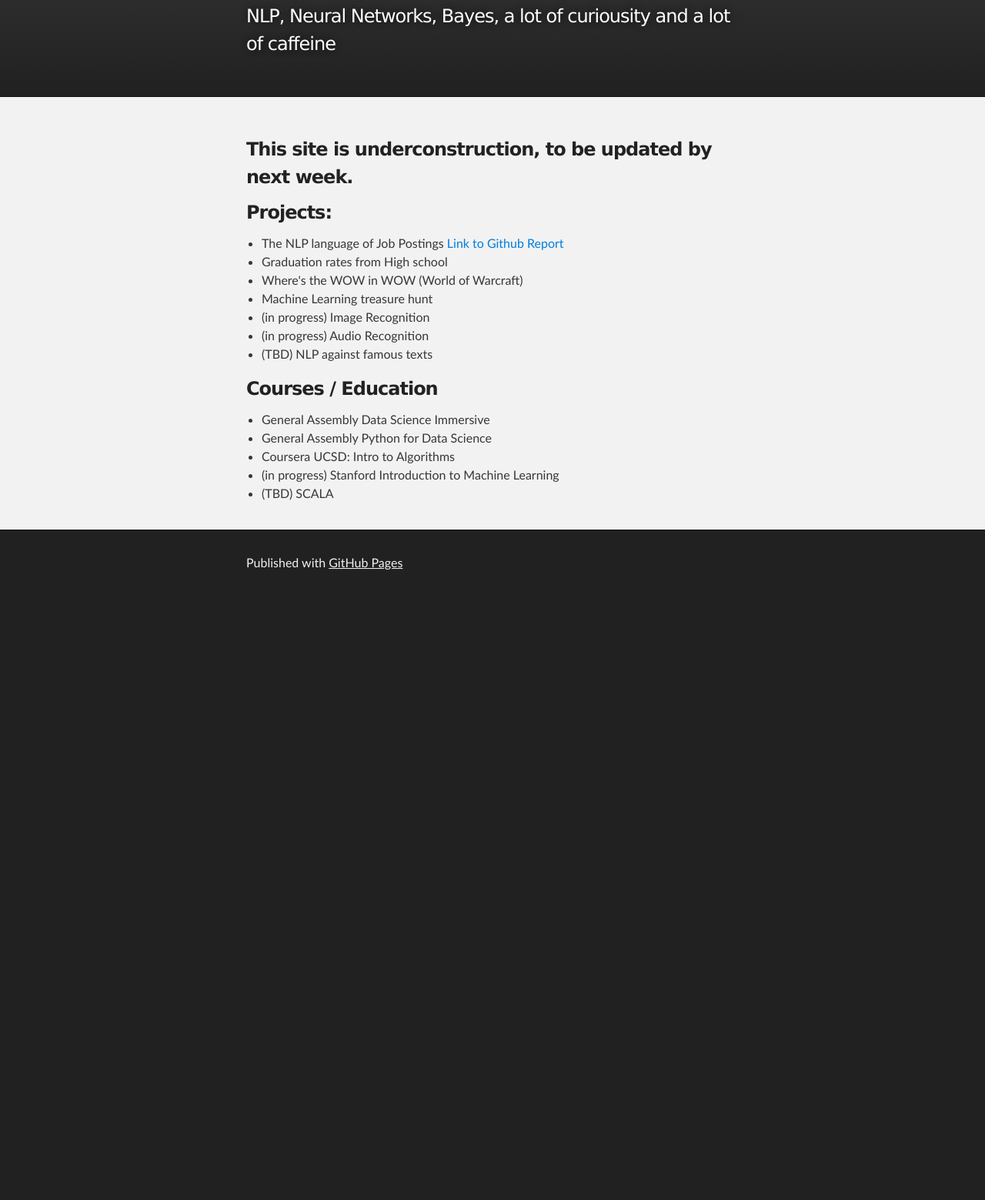
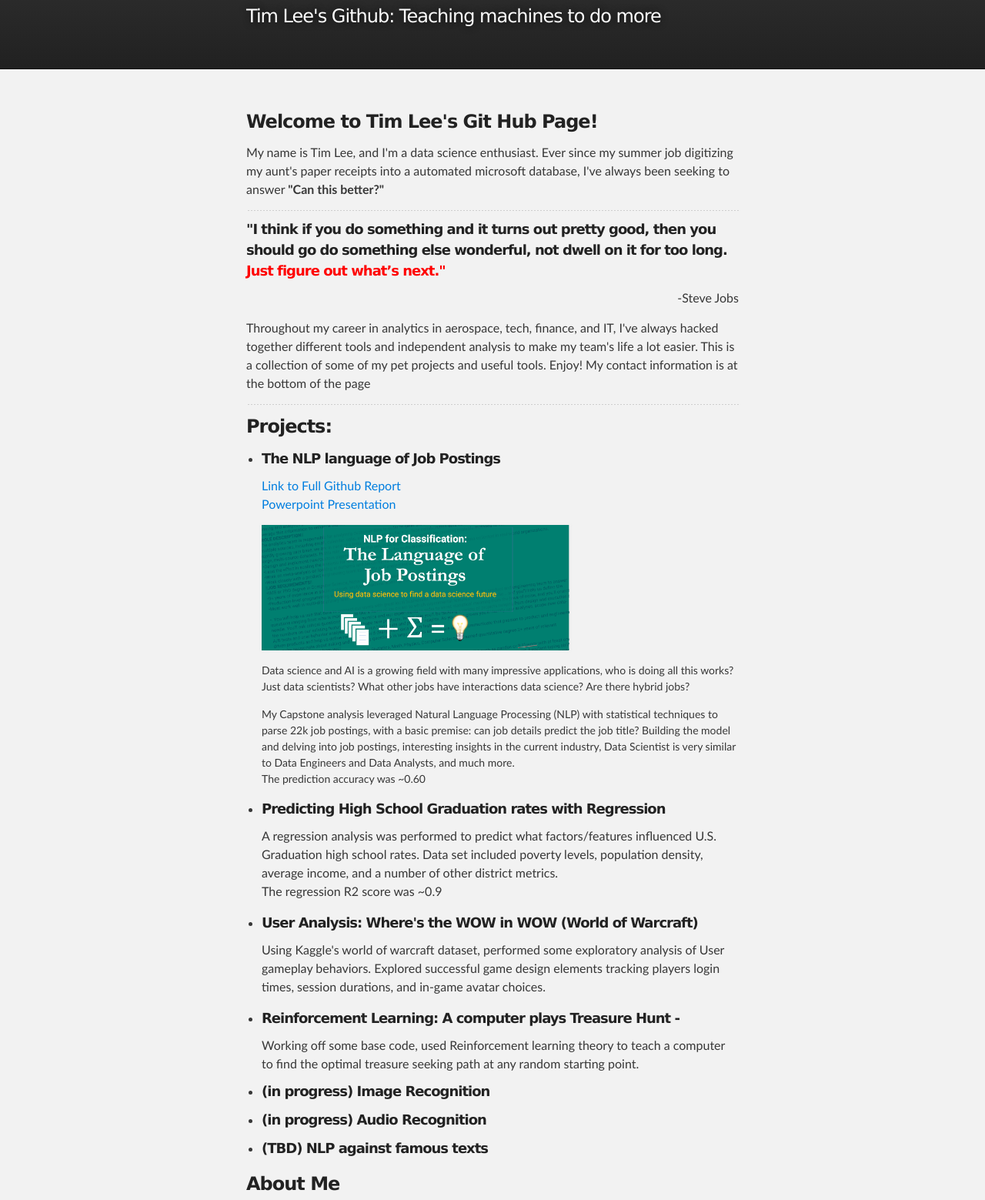
Before and after one commit to timdavidlee/timdavidlee.github.io, a plain HTML site: page index.html in a window 1280 px wide. Shown: the part 120-1679 px from the top of the page at 77% size. Before the commit the page ends 898 px from the top, so only its background shows below. Drawn offline with Linux system fonts and the light colour scheme.

Commit message:
updating my portfolio and uploading resume and presentations

```diff
--- a/index.html
+++ b/index.html
@@ -8,7 +8,7 @@
 
     <link rel="stylesheet" type="text/css" media="screen" href="stylesheets/stylesheet.css">
 
-    <title>Data Science Journey</title>
+    <title>Learning Machines : Tim Lee's Github </title>
   </head>
 
   <body>
@@ -18,8 +18,8 @@
         <header class="inner">
           <a id="forkme_banner" href="https://github.com/timdavidlee">View on GitHub</a>
 
-          <h1 id="project_title">Data Science Journey</h1>
-          <h2 id="project_tagline">NLP, Neural Networks, Bayes, a lot of curiousity and a lot of caffeine</h2>
+          <h1 id="project_title">Learning Machines</h1>
+          <h2 id="project_tagline">Tim Lee's Github: Teaching machines to do more </h2>
 
         </header>
     </div>
@@ -27,34 +27,98 @@
     <!-- MAIN CONTENT -->
     <div id="main_content_wrap" class="outer">
       <section id="main_content" class="inner">
+
         <h3>
-<a id="this-site-is-underconstruction-to-be-updated-by-next-week" class="anchor" href="#this-site-is-underconstruction-to-be-updated-by-next-week" aria-hidden="true"><span aria-hidden="true" class="octicon octicon-link"></span></a>This site is underconstruction, to be updated by next week.</h3>
+        <a id="this-site-is-underconstruction-to-be-updated-by-next-week" class="anchor" href="#this-site-is-underconstruction-to-be-updated-by-next-week" aria-hidden="true">
+        <span aria-hidden="true" class="octicon octicon-link"></span>
+        </a>Welcome to Tim Lee's Git Hub Page!
+        </h3>
 
+        <p>My name is Tim Lee, and I'm a data science enthusiast. Ever since my summer job digitizing my aunt's paper receipts into a automated microsoft database, I've always been seeking to answer <span style="font-weight:bold;">"Can this better?"</span>
+        </p>
+        <hr>
+        <h5>"I think if you do something and it turns out pretty good, then you should go do something else wonderful, not dwell on it for too long.<span style="color:red"> Just figure out what’s next."</span></h5>
+
+        <!-- Project Section -->
+        <p style="text-align:right">-Steve Jobs</p>
+        <p> Throughout my career in analytics in aerospace, tech, finance, and IT, I've always hacked together different tools and independent analysis to make my team's life a lot easier. This is a collection of some of my pet projects and useful tools. Enjoy! My contact information is at the bottom of the page </p>
+        <hr>
         <h3>
         <a id="projects" class="anchor" href="#projects" aria-hidden="true"><span aria-hidden="true" class="octicon octicon-link"></span></a>Projects:</h3>
 
 
         <ul>
-<li>The NLP language of Job Postings <a href="https://github.com/timdavidlee/timdavidlee.github.io/blob/master/Capstone/job-postings-NLP-data-science.ipynb">Link to Github Report</a></li>
-<li>Graduation rates from High school</li>
-<li>Where's the WOW in WOW (World of Warcraft)</li>
-<li>Machine Learning treasure hunt</li>
-<li>(in progress) Image Recognition</li>
-<li>(in progress) Audio Recognition</li>
-<li>(TBD) NLP against famous texts</li>
+        <li><h5>The NLP language of Job Postings</h5>
+        <p><a href="https://github.com/timdavidlee/timdavidlee.github.io/blob/master/Capstone/job-postings-NLP-data-science.ipynb">Link to Full Github Report</a><br>
+        <a href='capstone/NLP-for-job-postings-capstone- reduced.pdf'>Powerpoint Presentation</a>
+        </p>
+        <p><img src='https://github.com/timdavidlee/timdavidlee.github.io/raw/60f37bf3d2b246c3ee3dba6f952c346176c4c524/Capstone/img/capstoneppt-title.png' height='163' width='400'>
+        </p>
+        <span style='font-size: 14px'>
+          <p>
+            Data science and AI is a growing field with many impressive applications, who is doing all this works? Just data scientists? What other jobs have interactions data science? Are there hybrid jobs?
+          </p>
+          <p>
+            My Capstone analysis leveraged Natural Language Processing (NLP) with statistical techniques to parse 22k job postings, with a basic premise: can job details predict the job title? Building the model and delving into job postings, interesting insights in the current industry, Data Scientist is very similar to Data Engineers and Data Analysts, and much more. <br>The prediction accuracy was ~0.60
+          </p>
+        </span>
+
+        </li>
+        <li><h5>Predicting High School Graduation rates with Regression</h5>
+            <p>A regression analysis was performed to predict what factors/features influenced U.S. Graduation high school rates. Data set included poverty levels, population density, average income, and a number of other district metrics.<br>
+            The regression R2 score was ~0.9</p>
+        </li>
+        <li>
+          <h5>User Analysis: Where's the WOW in WOW (World of Warcraft) </h5>
+          <p>Using Kaggle's world of warcraft dataset, performed some exploratory analysis of User gameplay behaviors. Explored successful game design elements tracking players login times, session durations, and in-game avatar choices.</p>
+        </li>
+        <li>
+          <h5>Reinforcement Learning: A computer plays Treasure Hunt - </h5>
+            Working off some base code, used Reinforcement learning theory to teach a computer to find the optimal treasure seeking path at any random starting point.
+        </li>
+        <li>
+          <h5>(in progress) Image Recognition</h5>
+        </li>
+        <li>
+          <h5>(in progress) Audio Recognition</h5>
+        </li>
+        <li>
+          <h5>(TBD) NLP against famous texts</h5>
+        </li>
         </ul>
 
-<h3>
-<a id="courses--education" class="anchor" href="#courses--education" aria-hidden="true"><span aria-hidden="true" class="octicon octicon-link"></span></a>Courses / Education</h3>
+        <h3>About Me</h3>
+        <hr>
+         <div style='font-size: 14px'>
+          <img src='https://media.licdn.com/mpr/mpr/shrinknp_400_400/AAEAAQAAAAAAAANqAAAAJGYxZWY3ZDgwLTkzNGUtNGU5Yi05MzY2LTBlZmJkN2ZjNTc3Zg.jpg' height="100" width="100" >
+          <br><strong>Name: </strong> Timothy David Lee
+          <br><strong>Resume:  </strong><a href='content/TimDLeeResume_102016'> Resume </a>
+          <br><strong>Different Hats I've Worn: </strong> Advisory Manager (Big 4 Consulting), Adhoc-Accountant, Stress Engineer, Software Sales Engineer, Web Designer, Contract Photographer, Database Developer, High School Mentor, Graduate Teaching Assistant.
+          <br><strong>Email: </strong> <a href='mailto:tim.david.lee@gmail.com'> tim.david.lee@gmail.com</a>
+          <br><strong>LinkedIn:</strong> <a href='https://www.linkedin.com/in/timothy-lee-1537063b'>https://www.linkedin.com/in/timothy-lee-1537063b</a>
+          <br><strong>General Assembly Profile</strong>: <a href='https://profiles.generalassemb.ly/tim-lee'>https://profiles.generalassemb.ly/tim-lee</a>
+          <br><strong>General Assembly Profile</strong>: <a href='https://profiles.generalassemb.ly/tim-lee'>https://profiles.generalassemb.ly/tim-lee</a>
 
+        </div>
+        <h6>
+        <a id="courses--education" class="anchor" href="#courses--education" aria-hidden="true"><span aria-hidden="true" class="octicon octicon-link"></span></a>Courses / Education</h6>
+        <div style='font-size: 14px'>
+        <!-- Project Section -->
           <ul>
-<li>General Assembly Data Science Immersive</li>
-<li>General Assembly Python for Data Science</li>
-<li>Coursera UCSD: Intro to Algorithms</li>
-<li>(in progress) Stanford Introduction to Machine Learning</li>
-<li>(TBD) SCALA</li>
+          <li><strong>BS + MS in Mechanical Engineering, UCLA:</strong> Studied stress and thermal problems using finite-element-analysis (FEA) methods. This invovled breaking complex problems into an array of 1-D trivial problems using large-scale computing resources. A combination of statics, linear algebra, and applied computing
+
+          </li>
+          <li>
+            <strong>General Assembly Data Science Immersive</strong>
+            12 Weeks of non-stop python, statistics, and big data. Great class to jump start data science exploration. Had one capstone, and smaller projects every week. Topics included: regression, classification, recommendation engines, clustering, neural networks.
+          </li>
+          <li><strong>Coursera UCSD: Intro to Algorithms</strong></li>
+          <li><strong> Stanford Introduction to Machine Learning</strong> (in progress)</li>
+          <li><strong>Coursera SCALA</strong> (tbd) </li>
         </ul>
+        </div>
       </section>
+
     </div>
 
     <!-- FOOTER  -->
--- a/stylesheets/stylesheet.css
+++ b/stylesheets/stylesheet.css
@@ -92,7 +92,6 @@ h5 {
 h6 {
   font-size: 16px;
 }
-
 p {
   margin: 10px 0 15px 0;
 }
```
Also changed, not shown: 2 other files. Lines whose indentation alone changed are shown as unchanged.
